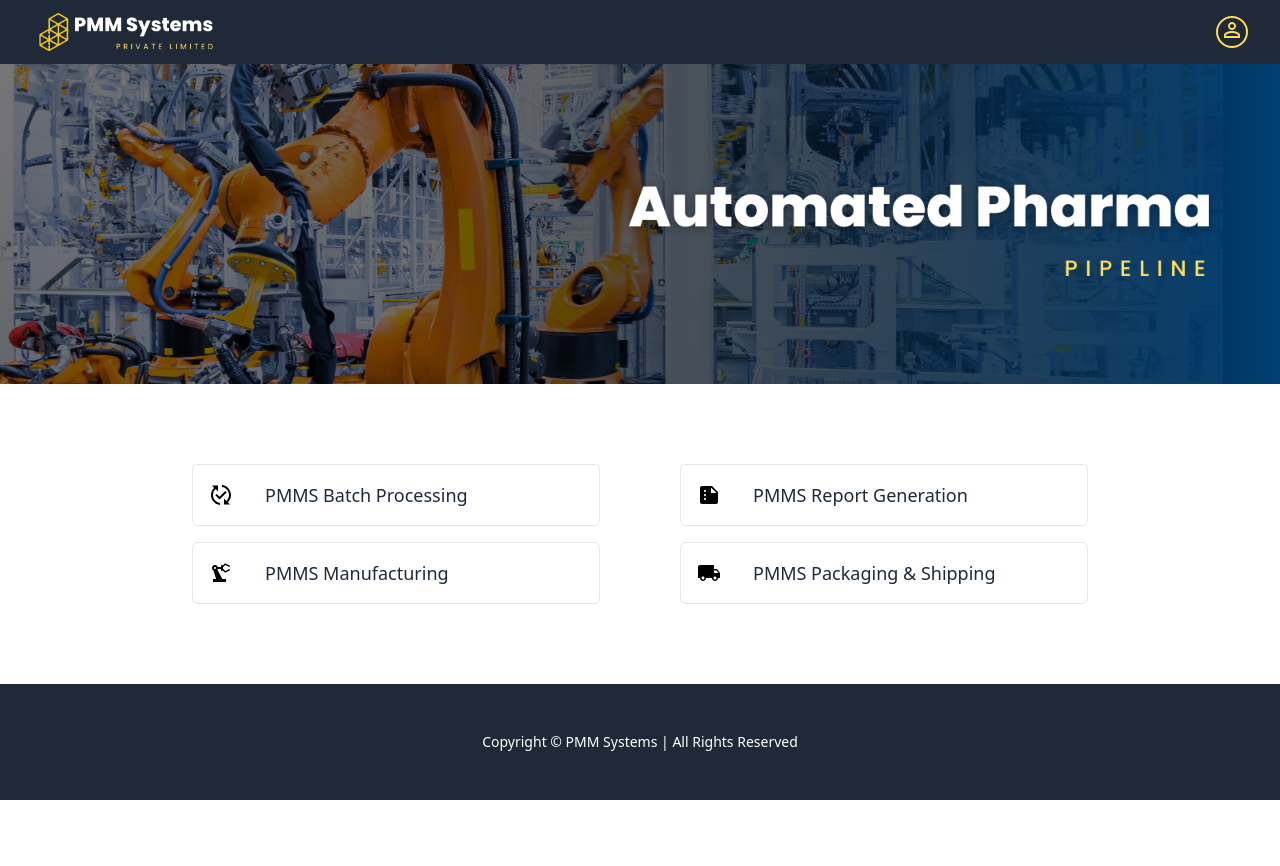
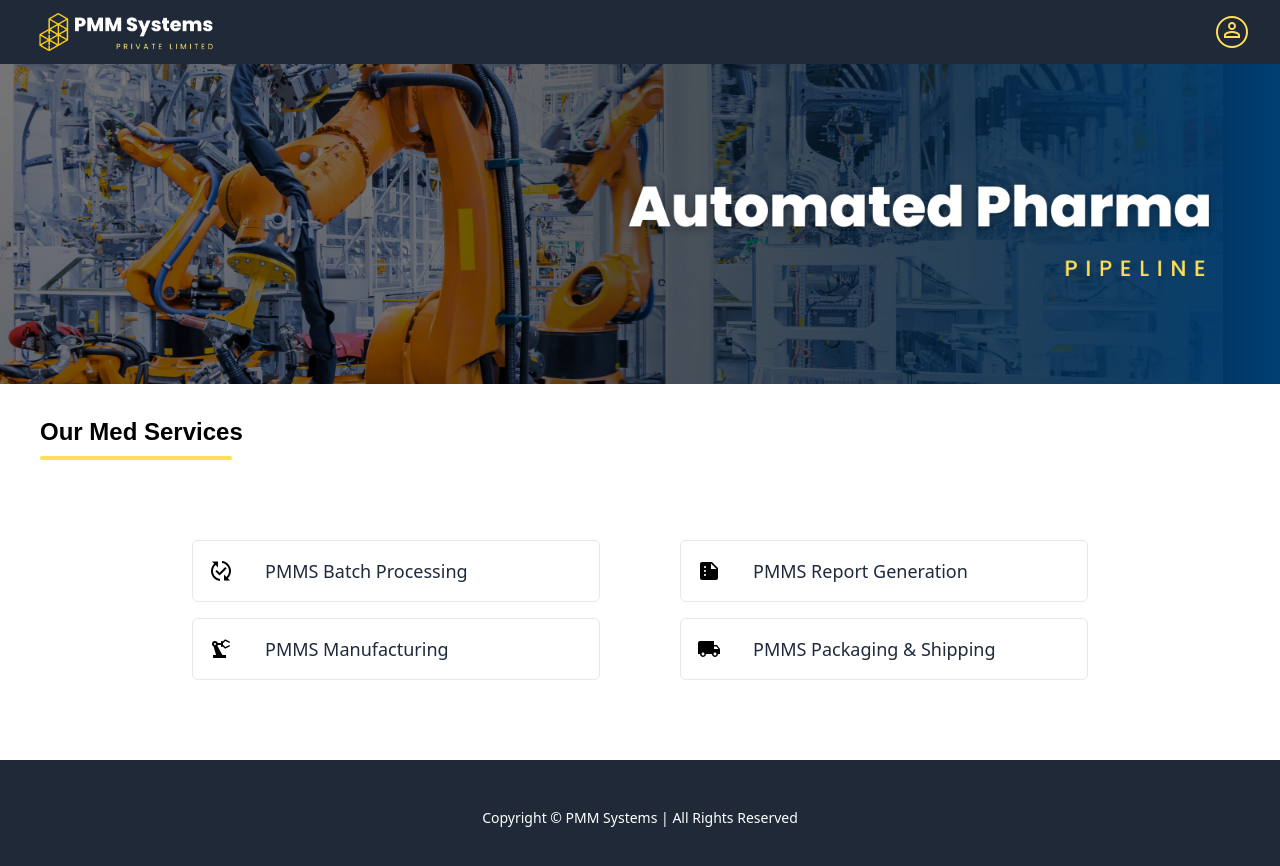
Before and after one commit to Harish1611/Pharma-Medical-Management-System, a React (Create React App) app: page / in a window 1280 px wide. Shown: the top 866 px of the page. Before the commit the page ends 800 px from the top, so only its background shows below. Built offline with nearby package versions, Linux system fonts and the light colour scheme.

Commit message:
New: Reusable Heading Component is Created and Added in the Home

```diff
--- /dev/null
+++ b/src/Components/UiComponents/HeadingOne.jsx
@@ -0,0 +1,17 @@
+import React from 'react';
+
+const HeadingOne = (props) => {
+  return (
+    <div className=''>
+
+        <div className='pl-10 text-left'>
+            <h2 className=' font-bold font-cinzel text-2xl pt-8 pb-2  '> {props.headText} </h2>
+            <hr class="w-48 h-1  bg-[#FFDE59] border-0 rounded " />
+
+        </div>
+
+    </div>
+  )
+}
+
+export default HeadingOne
--- a/src/Pages/Home.jsx
+++ b/src/Pages/Home.jsx
@@ -1,6 +1,7 @@
 import React from "react";
 import WelcomBanner from "../Components/Home/WelcomBanner";
 import MedServices from "../Components/Home/MedServices";
+import HeadingOne from "../Components/UiComponents/HeadingOne";
 
 const Home = () => {
   return (
@@ -8,6 +9,8 @@
 
       <WelcomBanner />
 
+
+      <HeadingOne headText="Our Med Services" />
       <MedServices />
 
     </div>
```
